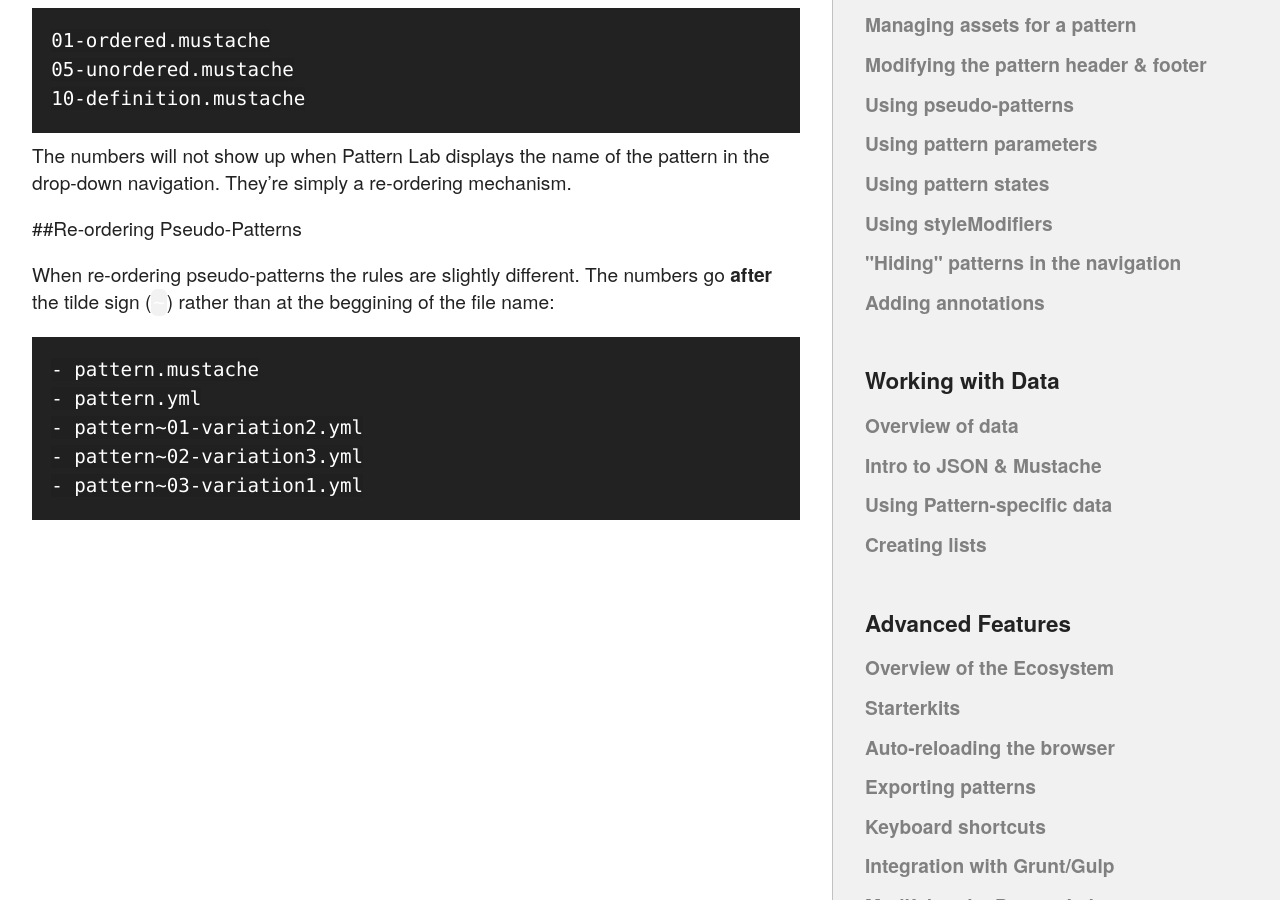
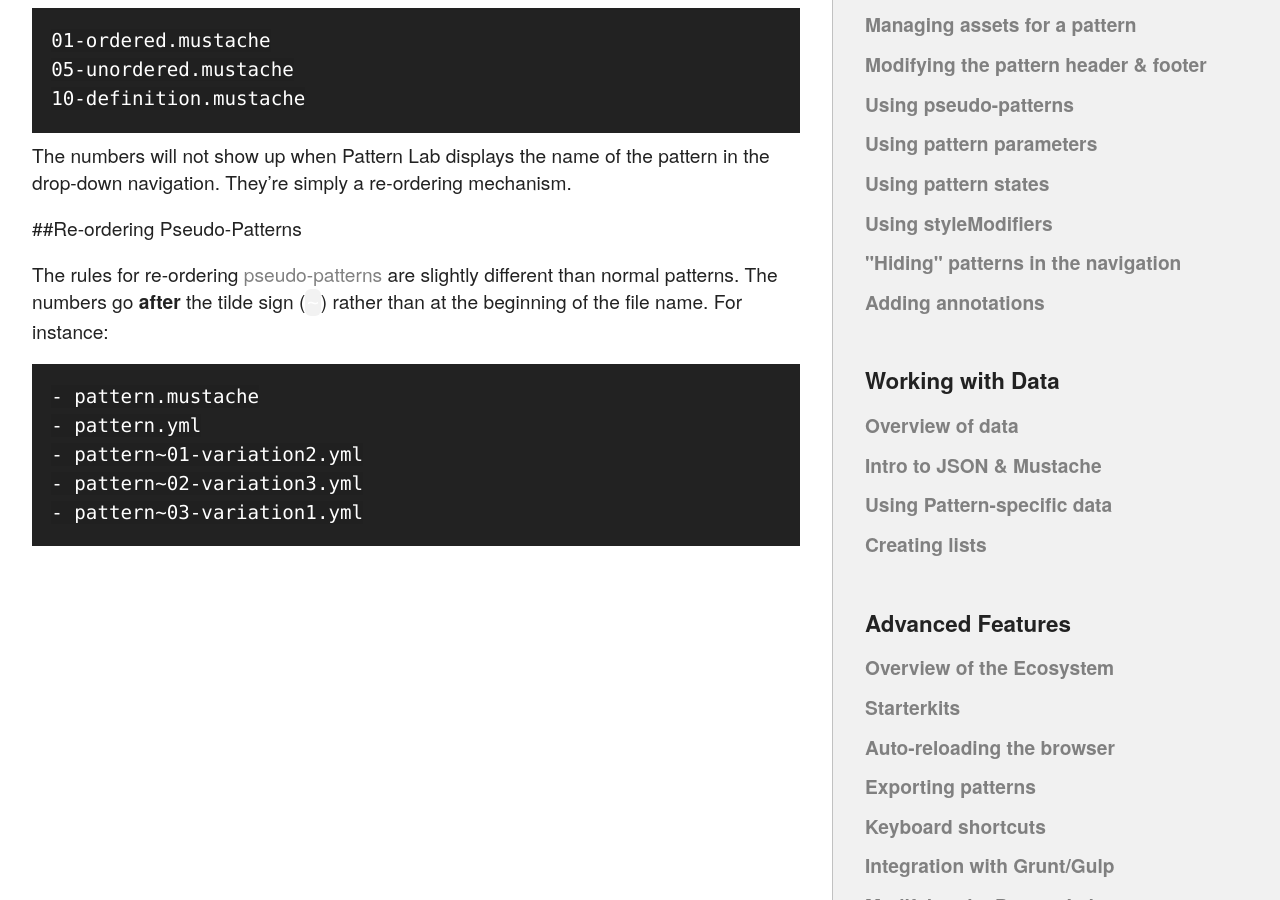
Before and after one commit to pattern-lab/website, a Jekyll site: the page built from docs/pattern-reorganizing.md, in a window 1280 px wide and 900 px high, scrolled down 1211 px. Built offline with Jekyll 4.4.1, drawn with Linux system fonts in a browser that asks for light colours.

Commit message:
Slightly updated the language for pseudo-patterns

````diff
--- a/docs/pattern-reorganizing.md
+++ b/docs/pattern-reorganizing.md
@@ -34,7 +34,7 @@
 
 ##Re-ordering Pseudo-Patterns
 
-When re-ordering pseudo-patterns the rules are slightly different. The numbers go **after** the tilde sign (`~`) rather than at the beggining of the file name:
+The rules for re-ordering [pseudo-patterns](/docs/pattern-pseudo-patterns.html) are slightly different than normal patterns. The numbers go **after** the tilde sign (`~`) rather than at the beginning of the file name. For instance:
 
 ```
 - pattern.mustache
````
